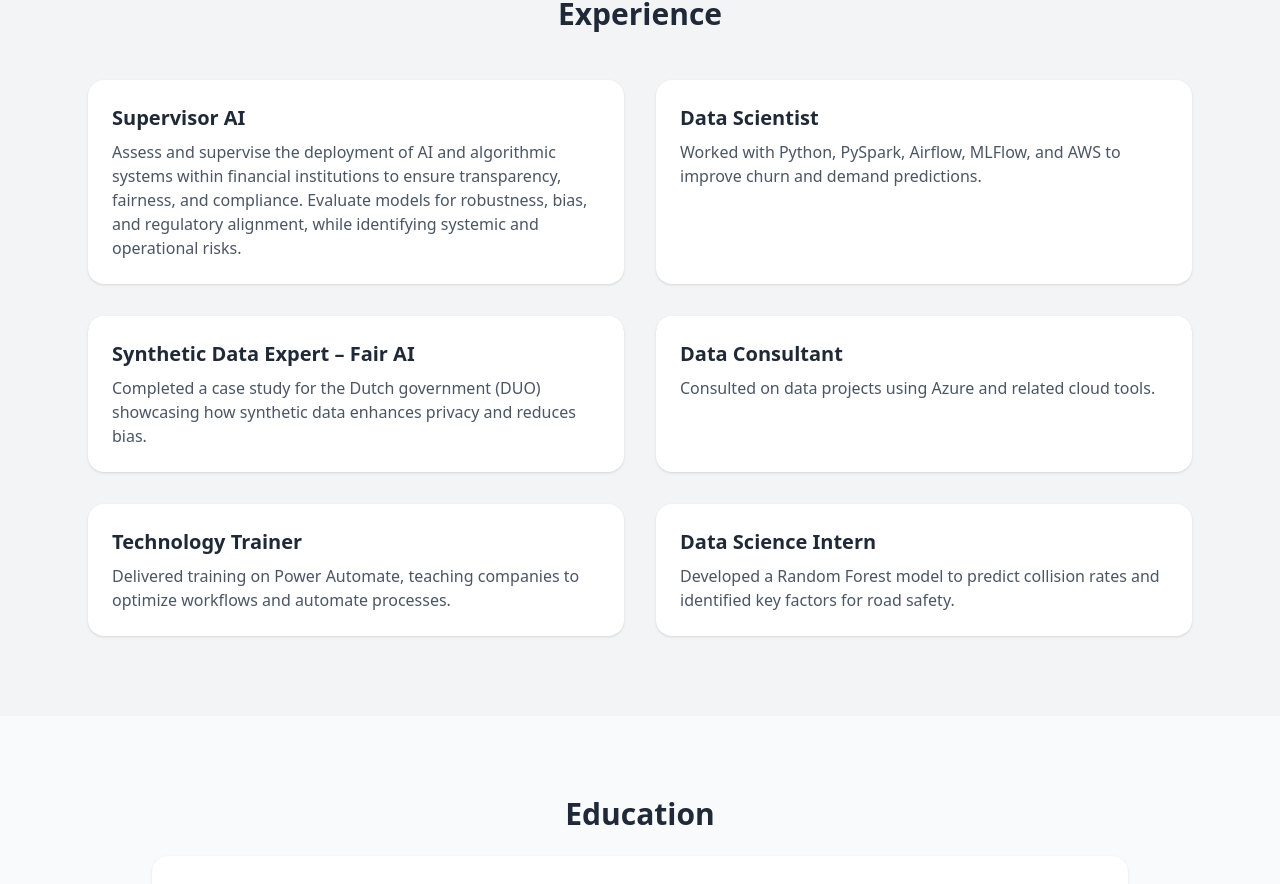
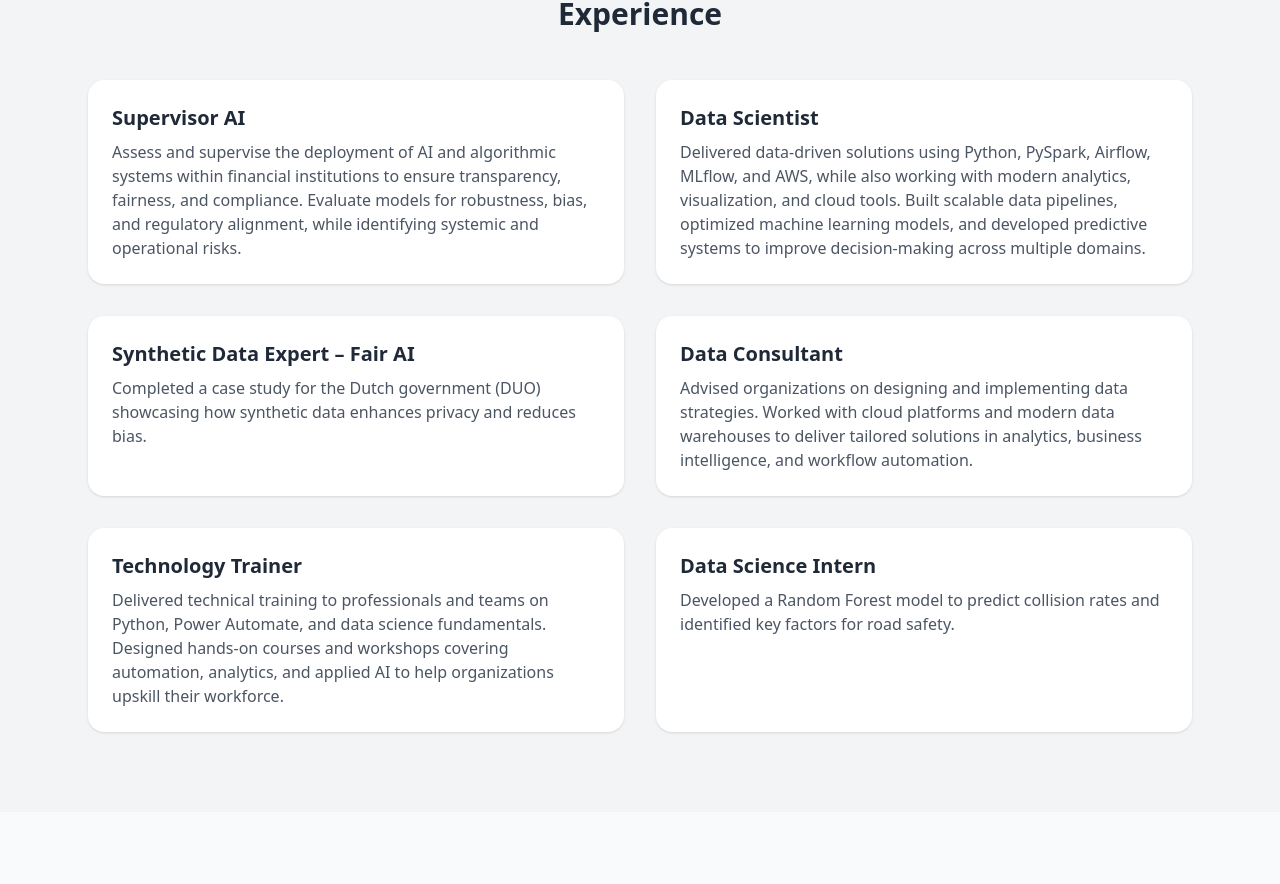
Before and after one commit to godwinwa/my-personal-website, a React (Vite) app: page / in a window 1280 px wide. Shown: the part 947-1831 px from the top of the page. Built offline with nearby package versions, Linux system fonts and the light colour scheme.

Commit message:
Update text

```diff
--- a/src/App.jsx
+++ b/src/App.jsx
@@ -56,7 +56,8 @@ export default function App() {
             </div>
             <div className="bg-white p-6 rounded-2xl shadow">
               <h4 className="font-semibold text-xl">Data Scientist</h4>
-              <p className="text-gray-600 mt-2">Worked with Python, PySpark, Airflow, MLFlow, and AWS to improve churn and demand predictions.</p>
+              <p className="text-gray-600 mt-2">Delivered data-driven solutions using Python, PySpark, Airflow, MLflow, and AWS, while also working with modern analytics, visualization, and cloud tools. Built scalable data pipelines, optimized machine learning models,
+                 and developed predictive systems to improve decision-making across multiple domains.</p>
             </div>
             <div className="bg-white p-6 rounded-2xl shadow">
               <h4 className="font-semibold text-xl">Synthetic Data Expert – Fair AI</h4>
@@ -64,11 +65,13 @@ export default function App() {
             </div>
             <div className="bg-white p-6 rounded-2xl shadow">
               <h4 className="font-semibold text-xl">Data Consultant</h4>
-              <p className="text-gray-600 mt-2">Consulted on data projects using Azure and related cloud tools.</p>
+              <p className="text-gray-600 mt-2">Advised organizations on designing and implementing data strategies. Worked with cloud platforms and modern data warehouses to deliver tailored solutions in analytics,
+                 business intelligence, and workflow automation.</p>
             </div>
             <div className="bg-white p-6 rounded-2xl shadow">
               <h4 className="font-semibold text-xl">Technology Trainer</h4>
-              <p className="text-gray-600 mt-2">Delivered training on Power Automate, teaching companies to optimize workflows and automate processes.</p>
+              <p className="text-gray-600 mt-2">Delivered technical training to professionals and teams on Python, Power Automate, and data science fundamentals. Designed hands-on courses and workshops covering automation,
+                analytics, and applied AI to help organizations upskill their workforce.</p>
             </div>
             <div className="bg-white p-6 rounded-2xl shadow">
               <h4 className="font-semibold text-xl">Data Science Intern</h4>
```
